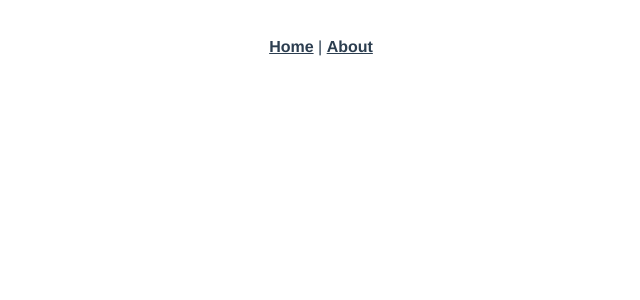
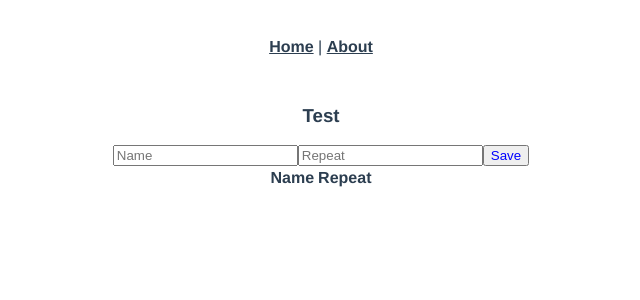
Before and after one commit to HarisFetic/webtech-vue-frontend, a Vue app: page /test in a window 1280 px wide. Before the commit this address had no page. Shown: the top 300 px of the page, without its empty margins (319-959 px from the left). Built offline with nearby package versions, Linux system fonts and the light colour scheme; no server answers.

Commit message:
dynamicform-update

```diff
--- a/package.json
+++ b/package.json
@@ -9,6 +9,7 @@
     "lint": "vue-cli-service lint"
   },
   "dependencies": {
+    "bootstrap": "^5.2.3",
     "core-js": "^3.8.3",
     "vue": "^3.2.13",
     "vue-router": "^4.0.3"
--- /dev/null
+++ b/src/components/DynamicForm.vue
@@ -0,0 +1,100 @@
+<template>
+    <h3> Test </h3>
+    <div>
+      <input v-model="nameField" placeholder="Name" type="text" ref="nameInput">
+      <input v-model="repeatField" placeholder="Repeat" @keyup.enter="save()">
+      <button type="button" @click="save()">Save</button>
+    </div>
+    <div>
+      <table>
+        <thead>
+        <tr>
+          <th>Name</th>
+          <th>Repeat</th>
+        </tr>
+        </thead>
+        <tbody>
+        <tr>
+          <td>{{ nameField }}</td>
+          <td>{{ repeatField }}</td>
+        </tr>
+        </tbody>
+      </table>
+    </div>
+  </template>
+
+  <script>
+  export default {
+    name: 'DynamicForm',
+    props: ['title'],
+    data () {
+      return {
+        kraftuebungen: [],
+        nameField: '',
+        repeatField: '',
+      }
+    },
+    methods: {
+      loadKraftuebungen () {
+
+        const endpoint = 'http://localhost:8080/kraftuebungen'
+        const requestOptions = {
+          method: 'GET',
+          redirect: 'follow'
+          // headers: {
+          //   Authorization: 'Bearer ' + this.accessToken
+          // }
+        }
+        fetch(endpoint, requestOptions)
+          .then(response => response.json())
+          .then(result => result.forEach(kraftuebung => {
+            this.kraftuebungen.push(kraftuebung)
+          }))
+          .catch(error => console.log('error', error))
+      },
+      save () {
+        const endpoint = 'http://localhost:8080/kraftuebungen'
+        const data = {
+          name: this.nameField,
+          repeat: this.repeatField,
+        }
+        const requestOptions = {
+          method: 'POST',
+          headers: {
+            'Content-Type': 'application/json'
+            // Authorization: 'Bearer ' + this.accessToken
+          },
+          body: JSON.stringify(data)
+        }
+        fetch(endpoint, requestOptions)
+          .then(response => response.json())
+          .then(data => {
+            console.log('Success:', data)
+          })
+          .catch(error => console.log('error', error))
+      },
+      async setup () {
+        if (this.$root.authenticated) {
+          this.claims = await this.$auth.getKraftuebungen()
+          // this.accessToken = await this.$auth.getAccessToken()
+        }
+      }
+    },
+    async created () {
+      await this.setup()
+      this.loadKraftuebungen()
+    },
+    mounted () {
+    }
+  }
+  </script>
+
+  <style scoped>
+    table {
+      margin-left: auto;
+      margin-right: auto;
+    }
+    button {
+      color: blue;
+    }
+  </style>
--- a/src/router/index.js
+++ b/src/router/index.js
@@ -1,5 +1,6 @@
 import { createRouter, createWebHistory } from 'vue-router'
 import HomeView from '../views/HomeView.vue'
+
 
 const routes = [
   {
@@ -14,6 +15,11 @@ const routes = [
     // this generates a separate chunk (about.[hash].js) for this route
     // which is lazy-loaded when the route is visited.
     component: () => import(/* webpackChunkName: "about" */ '../views/AboutView.vue')
+  },
+  {
+    path: '/test',
+    name: 'test',
+    component: () => import(/* webpackChunkName: "about" */ '../components/DynamicForm.vue')
   }
 ]
 
--- a/src/views/HomeView.vue
+++ b/src/views/HomeView.vue
@@ -1,18 +1,18 @@
 <template>
   <div class="home">
     <img alt="Vue logo" src="../assets/logo.png">
-    <HelloWorld msg="Welcome to Your Vue.js App"/>
+    <DynamicForm msg="Welcome to Your Vue.js App"/>
   </div>
 </template>
 
 <script>
 // @ is an alias to /src
-import HelloWorld from '@/components/HelloWorld.vue'
+import DynamicForm from '@/components/DynamicForm.vue'
 
 export default {
   name: 'HomeView',
   components: {
-    HelloWorld
+    DynamicForm
   }
 }
 </script>
--- a/vue.config.js
+++ b/vue.config.js
@@ -1,4 +1,7 @@
-const { defineConfig } = require('@vue/cli-service')
+const { defineConfig } = require("@vue/cli-service");
 module.exports = defineConfig({
-  transpileDependencies: true
+  transpileDependencies: true,
+  devServer: {
+    port: "3000"
+  }
 })
```
Also changed, not shown: src/main.js (+4 -4 lines), 1 other file (tests, documents, lock files or other folders).
